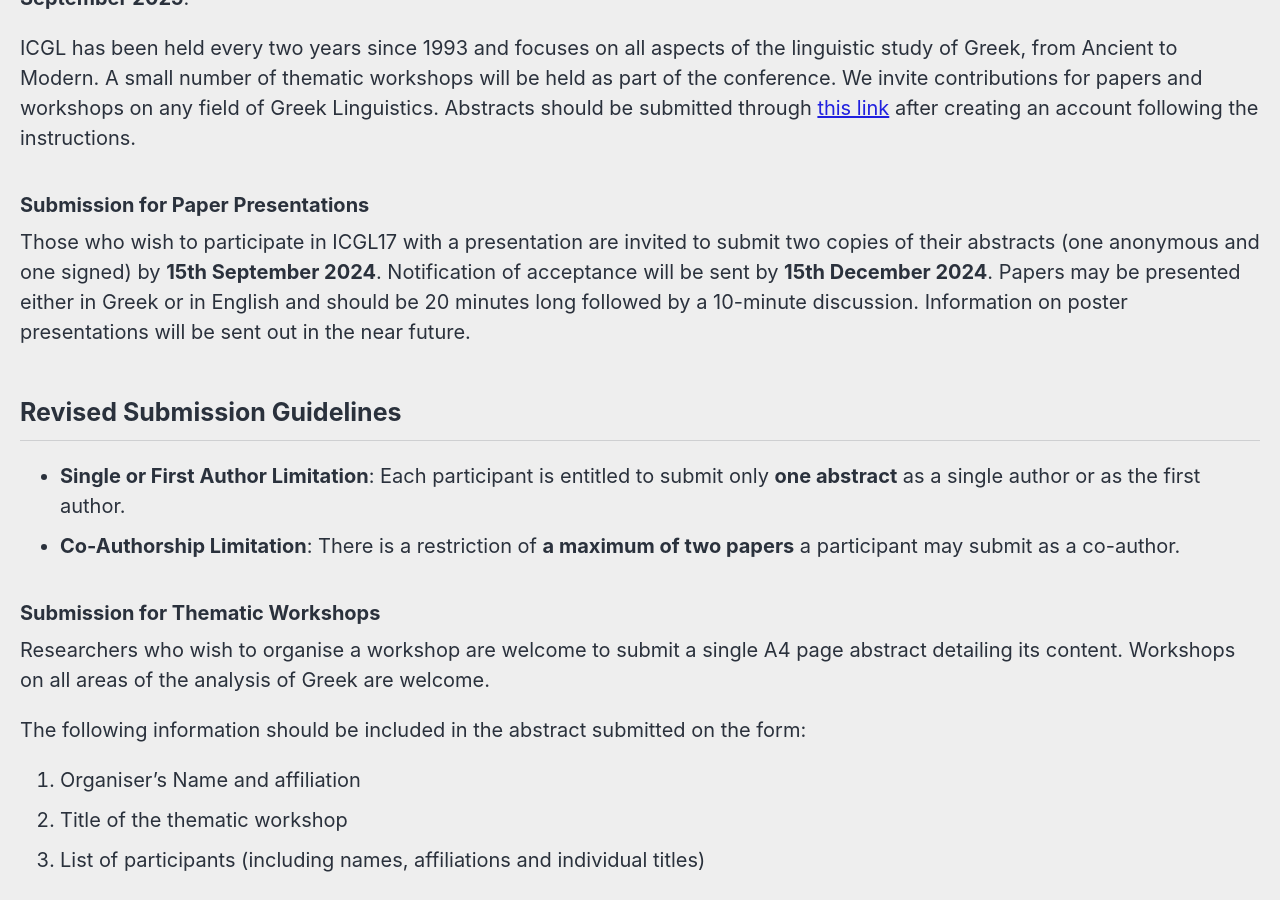
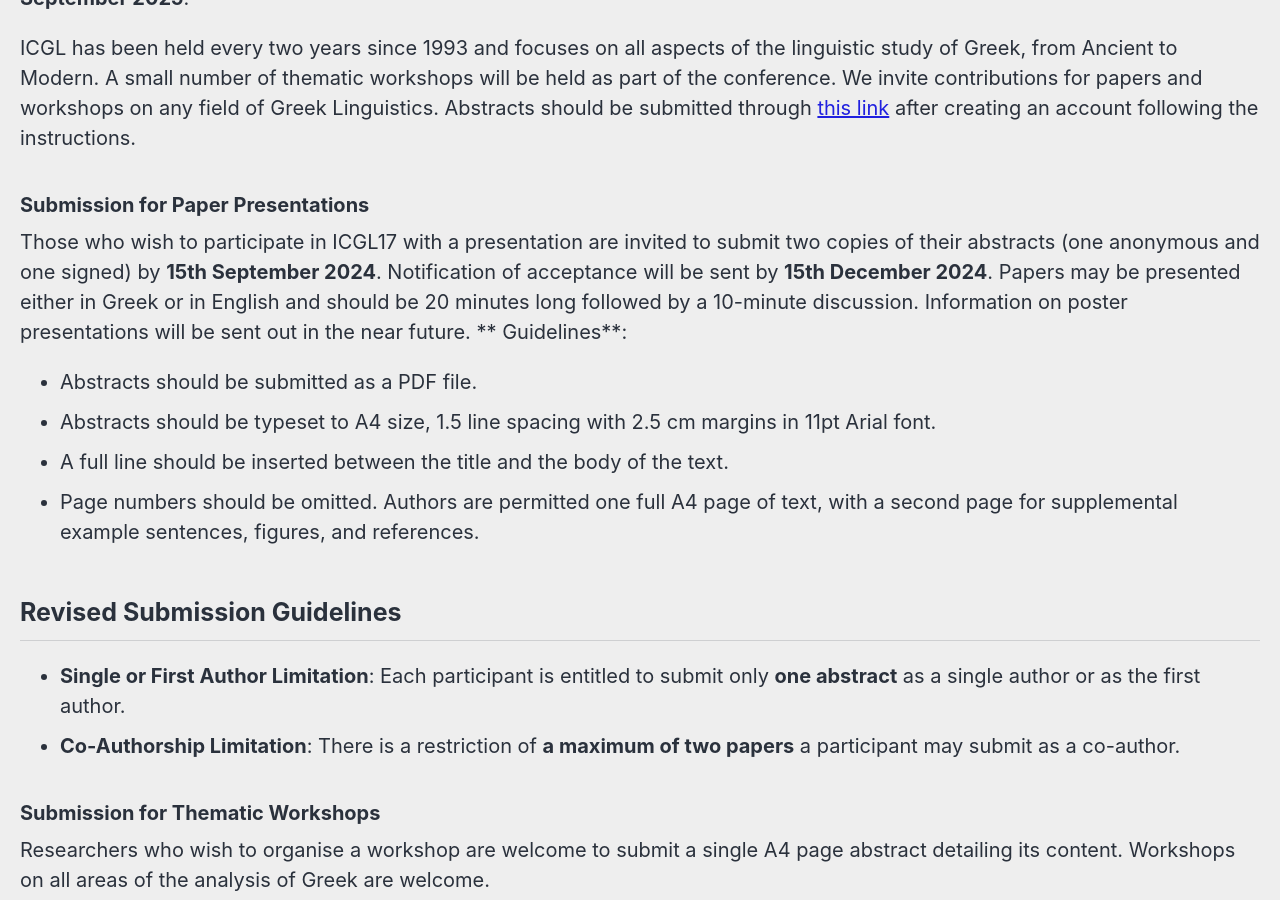
Before and after one commit to roryleung/ICGL17, a Jekyll site: the page built from _pages/cfp.md, in a window 1280 px wide and 900 px high, scrolled down 600 px. Built offline with Jekyll 4.4.1, drawn with Linux system fonts in a browser that asks for light colours; cached includes are drawn as plain includes; nearby versions of some CDN libraries.

Commit message:
Update cfp.md

```diff
--- a/_pages/cfp.md
+++ b/_pages/cfp.md
@@ -17,6 +17,12 @@ ICGL has been held every two years since 1993 and focuses on all aspects of the
 ### Submission for Paper Presentations
 
 Those who wish to participate in ICGL17 with a presentation are invited to submit two copies of their abstracts (one anonymous and one signed) by **15th September 2024**. Notification of acceptance will be sent by **15th December 2024**. Papers may be presented either in Greek or in English and should be 20 minutes long followed by a 10-minute discussion. Information on poster presentations will be sent out in the near future.
+** Guidelines**:
+- Abstracts should be submitted as a PDF file.
+- Abstracts should be typeset to A4 size, 1.5 line spacing with 2.5 cm margins in 11pt Arial font.
+- A full line should be inserted between the title and the body of the text.
+- Page numbers should be omitted.
+Authors are permitted one full A4 page of text, with a second page for supplemental example sentences, figures, and references.
 
 ## Revised Submission Guidelines
 
```
